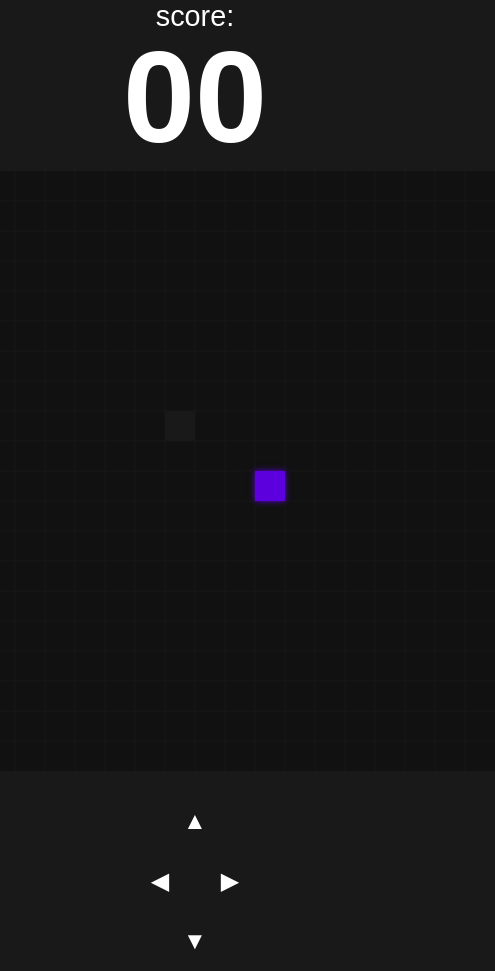
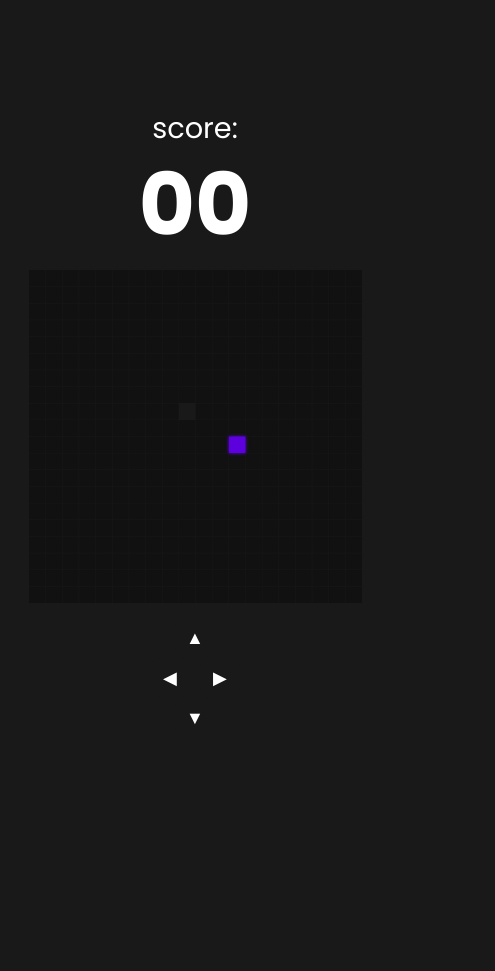
Before and after one commit to moisesdasilva91/snake-game, a plain HTML site: page index.html in a window 390 px wide. Shown: the whole page, 495 px wide, since content can reach past the window. After the commit the page ends 844 px from the top, so only its background shows below. Drawn offline with nearby package versions, Linux system fonts and the light colour scheme.

Commit message:
Adicionado Responsividade para telas menores

```diff
--- a/style.css
+++ b/style.css
@@ -1,11 +1,12 @@
-@import url('https://fonts.googleapis.com/css2?family=Poppins:ital,wght@0,100;0,200;0,300;0,400;0,500;0,600;0,700;0,800;0,900;1,100;1,200;1,300;1,400;1,500;1,600;1,700;1,800;1,900&display=swap');
+@import url('https://fonts.googleapis.com/css2?family=Poppins:wght@100;200;300;400;500;600;700;800;900&display=swap');
 
 * {
     margin: 0;
     padding: 0;
     box-sizing: border-box;
-    font-family: "Poppings", sans-serif;
+    font-family: "Poppins", sans-serif;
 }
+
 body {
     background-color: #191919;
     display: flex;
@@ -14,11 +15,18 @@ body {
     justify-content: center;
     flex-direction: column;
     color: white;
+    padding: 20px; /* Evita que o conteúdo fique colado nas bordas em telas pequenas */
+    text-align: center;
 }
 
 canvas {
+    width: 100%;
+    max-width: 600px;
+    max-height: 600px;
+    display: block;
     background-color: #111;
 }
+
 .score {
     display: flex;
     flex-direction: column;
@@ -28,8 +36,7 @@ canvas {
 
 .score-value {
     font-weight: 700;
-    font-size:  4.5em;
-    display: block;
+    font-size: 4.5em;
     margin-top: -10px;
 }
 
@@ -55,10 +62,10 @@ canvas {
 .btn-play {
     border: none;
     border-radius: 100px;
-    padding: 10px 15px 10px 12px;
+    padding: 10px 15px;
     font-size: 1rem;
     font-weight: 600;
-    color:   #ffcc00;
+    color: #ffcc00;
     margin-top: 40px;
     display: flex;
     align-items: center;
@@ -66,6 +73,7 @@ canvas {
     gap: 5px;
     cursor: pointer;
 }
+
 .controls {
     display: flex;
     flex-direction: column;
@@ -92,3 +100,63 @@ button {
 button:active {
     background-color: #444;
 }
+
+/* Responsividade para tablets */
+@media (max-width: 768px) {
+    .score-value {
+        font-size: 3.5em; /* Reduz o tamanho da pontuação */
+    }
+
+    .game-over {
+        font-size: 2.5rem;
+    }
+
+    .final-score {
+        font-size: 1.3rem;
+    }
+
+    button {
+        width: 50px;
+        height: 50px;
+        font-size: 20px;
+    }
+}
+
+/* Responsividade para celulares */
+@media (max-width: 480px) {
+    body {
+        padding: 10px;
+    }
+
+    canvas {
+        max-width: 90%; /* Garante que o canvas não fique muito pequeno */
+        max-height: 90vw;
+    }
+
+    .score-value {
+        font-size: 3em;
+    }
+
+    .game-over {
+        font-size: 2rem;
+    }
+
+    .final-score {
+        font-size: 1.2rem;
+    }
+
+    .btn-play {
+        font-size: 0.9rem;
+        padding: 8px 12px;
+    }
+
+    button {
+        width: 40px;
+        height: 40px;
+        font-size: 18px;
+    }
+
+    .controls {
+        margin-top: 15px;
+    }
+}
```
